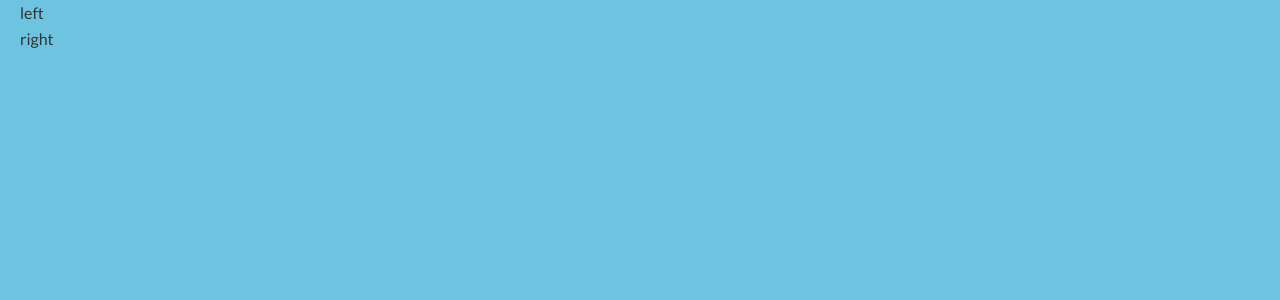
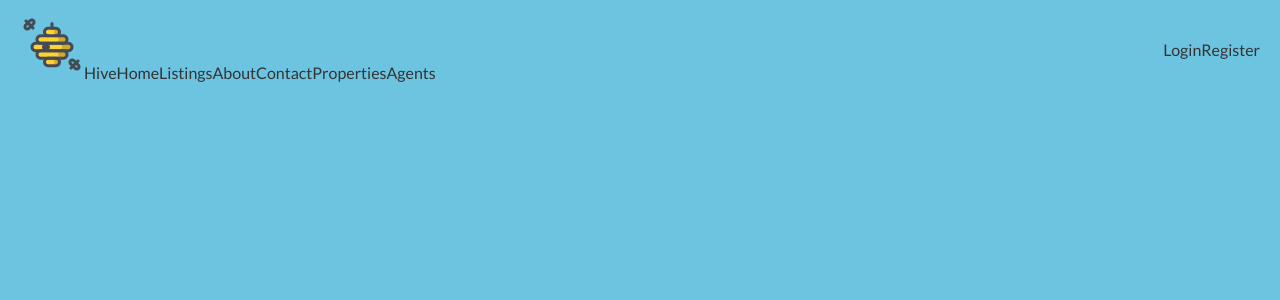
Before and after one commit to iLinx007/RealEstate_tutorial, a React (Vite) app in the folder frontend/: page / in a window 1280 px wide. Shown: the top 300 px of the page. Built offline with nearby package versions, Linux system fonts and the light colour scheme.

Commit message:
Update favicon, modify title, and implement Navbar component with styles

```diff
--- a/frontend/index.html
+++ b/frontend/index.html
@@ -2,9 +2,9 @@
 <html lang="en">
   <head>
     <meta charset="UTF-8" />
-    <link rel="icon" type="image/svg+xml" href="/favicon.png" />
+    <link rel="icon" type="image/svg+xml" href="/favicon1.png" />
     <meta name="viewport" content="width=device-width, initial-scale=1.0" />
-    <title>Real Estate UI</title>
+    <title>Hive Estates</title>
     <meta name="description" content="Buy, Sell and Rent Properties" />
     <link
       href="https://fonts.googleapis.com/css2?family=Lato:ital,wght@0,100;0,300;0,400;0,700;0,900;1,100;1,300;1,400;1,700;1,900&display=swap"
--- a/frontend/src/App.jsx
+++ b/frontend/src/App.jsx
@@ -1,5 +1,6 @@
 import "./scss/layout.scss";
-import Navbar from "./components/Navbar"
+import "./components/navbar/navbar.scss";
+import Navbar from "./components/navbar/Navbar"
 function App() {
   return (
     <div className="layout">
--- a/frontend/src/components/Navbar.jsx
+++ /dev/null
@@ -1,10 +0,0 @@
-function Navbar() {
-  return (
-    <nav className="bg-gray-800 p-4">
-      <div className="left">left</div>
-      <div className="right">right</div>
-    </nav>
-  );
-}
-
-export default Navbar;
--- /dev/null
+++ b/frontend/src/components/navbar/Navbar.jsx
@@ -0,0 +1,24 @@
+function Navbar() {
+  return (
+    <nav className="bg-gray-800 p-4">
+      <div className="left">
+        <a href="/">
+          <img src="/hive.png" alt="Logo"></img>
+          <span>Hive</span>
+        </a>
+        <a href="/">Home</a>
+        <a href="/listings">Listings</a>
+        <a href="/about">About</a>
+        <a href="/contact">Contact</a>
+        <a href="/properties">Properties</a>
+        <a href="/agents">Agents</a>
+      </div>
+      <div className="right">
+        <a href="/login">Login</a>
+        <a href="/register">Register</a>
+      </div>
+    </nav>
+  );
+}
+
+export default Navbar;
--- /dev/null
+++ b/frontend/src/components/navbar/navbar.scss
@@ -0,0 +1,6 @@
+nav{
+    height: 100px;
+    display: flex;
+    justify-content: space-between;
+    align-items: center;
+}
```
Also changed, not shown: frontend/public/favicon1.png (added), frontend/public/hive.png (added).
